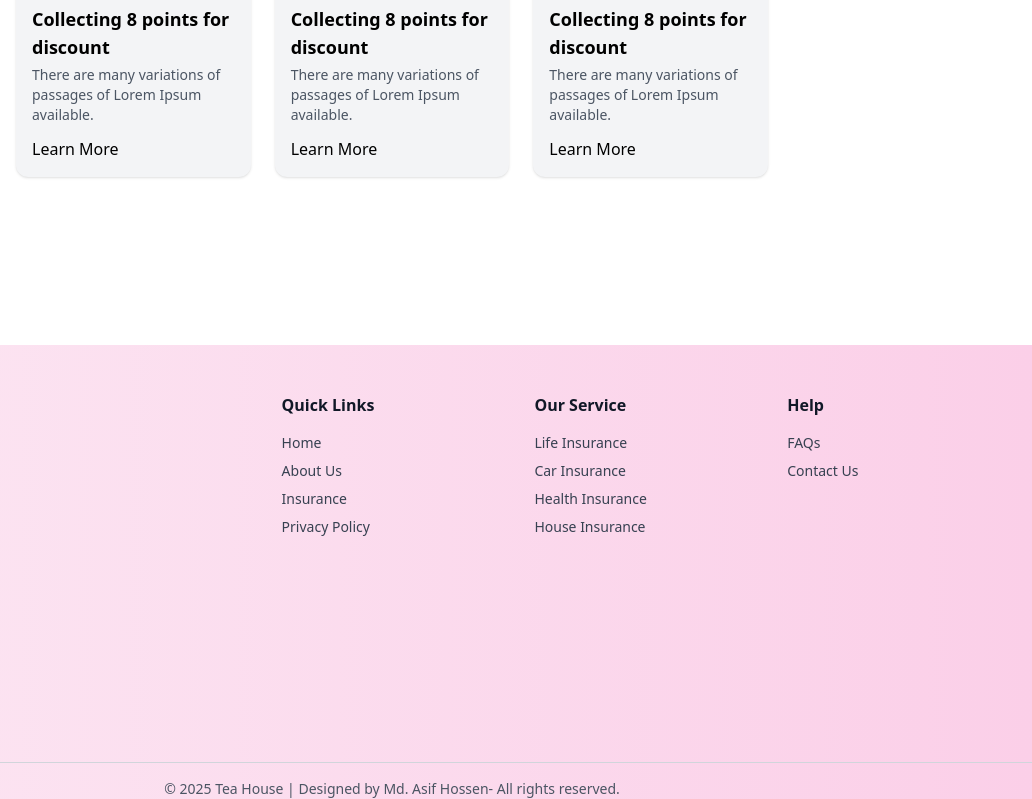
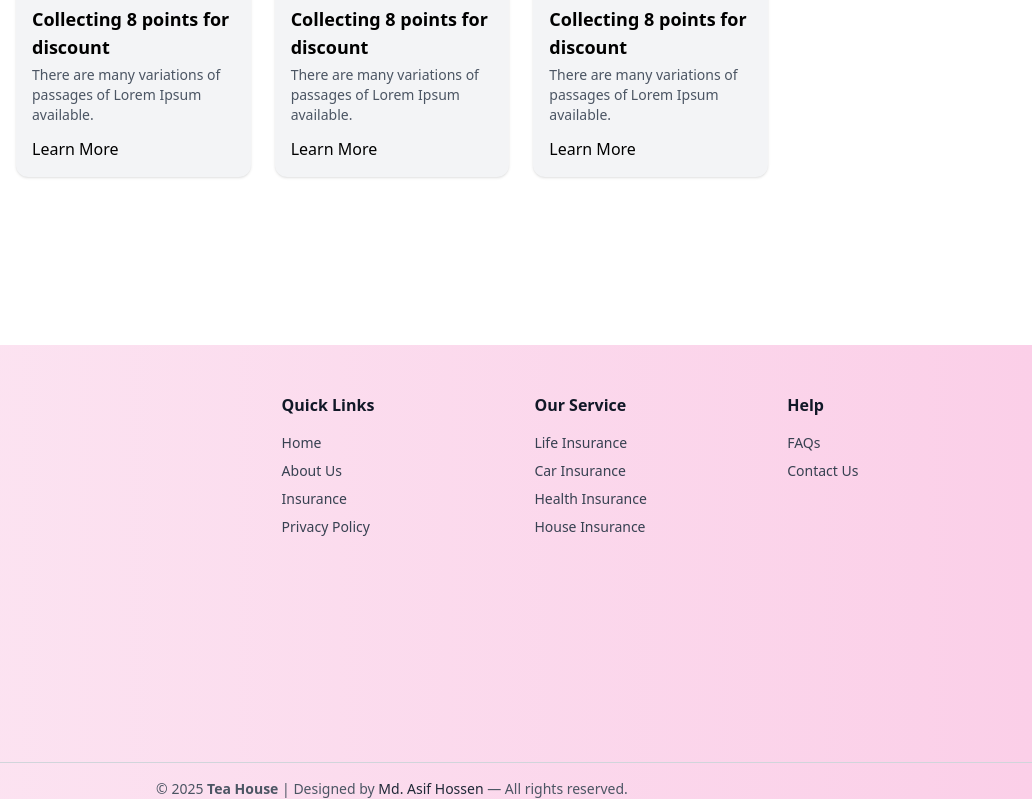
Before and after one commit to asif893461/tea-housess-using-tailwind, a plain HTML site: page index.html in a window 1280 px wide. Shown: the part 3060-3859 px from the top of the page, 248-1280 px from the left. Drawn offline with nearby package versions, Linux system fonts and the light colour scheme; a web font is replaced by a local one.

```diff
--- a/index.html
+++ b/index.html
@@ -320,10 +320,12 @@
 
         </div>
 
-        <!-- Bottom -->
-        <div class="border-t border-gray-300 mt-8 pt-4 text-center text-sm text-gray-600">
-            © 2025 Tea House | Designed by Md. Asif Hossen- All rights reserved.
-        </div>
+       <!-- Bottom -->
+<div class="border-t border-gray-300 mt-8 pt-4 text-center text-sm text-gray-600">
+  © 2025 <span class="font-semibold text-black-700">Tea House</span> | Designed by
+  <span class="font-medium text-gray-800">Md. Asif Hossen</span> — All rights reserved.
+</div>
+
     </footer>
 
 
```
